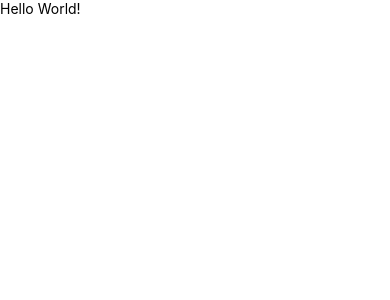
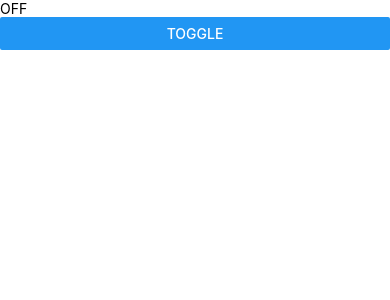
Before and after one commit to LB-BB/HWApp, a React Native app: screen / in a window 390 px wide. Shown: the top 300 px of the page. Built offline with nearby package versions, Linux system fonts and the light colour scheme.

Commit message:
add useToggle

```diff
--- a/App.js
+++ b/App.js
@@ -1,15 +1,19 @@
 import React from 'react';
 import {
+  Button,
   SafeAreaView,
   Text,
   View
 } from 'react-native';
+import useToggle from './customHooks/useToggle';
 
 const App = () => {
+  const [isOn, toggleIsOn] = useToggle(false)
   return (
     <SafeAreaView>
       <View>
-        <Text>Hello World!</Text>
+        <Text>{isOn ? 'ON' : 'OFF'}</Text>
+        <Button title='Toggle' onPress={toggleIsOn} />
       </View>
     </SafeAreaView>
   )
--- /dev/null
+++ b/customHooks/useToggle.js
@@ -0,0 +1,11 @@
+import { useState } from 'react';
+
+const useToggle = (initialValue = false) => {
+  const [value, setValue] = useState(initialValue)
+  const toggle = () => {
+    setValue(!value)
+  }
+  return [value, toggle]
+}
+
+export default useToggle;
```
